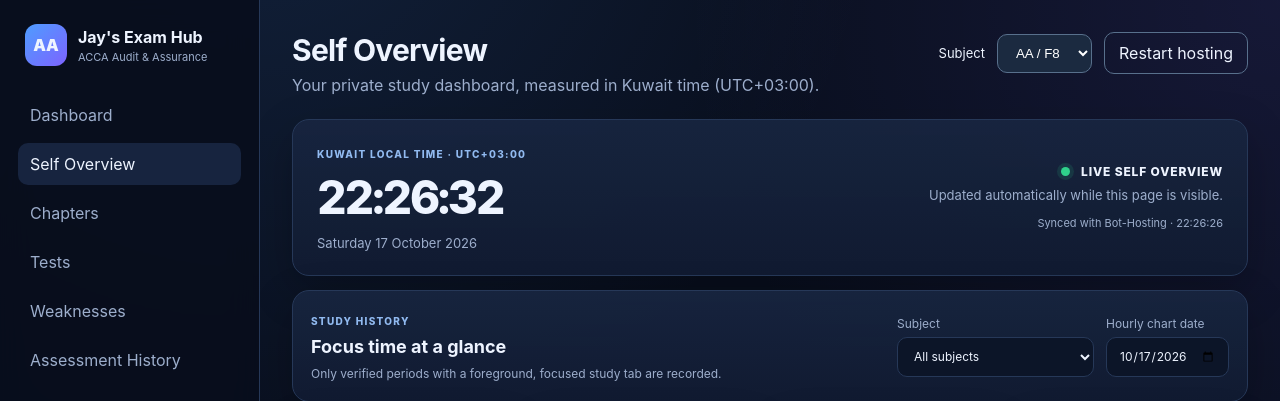
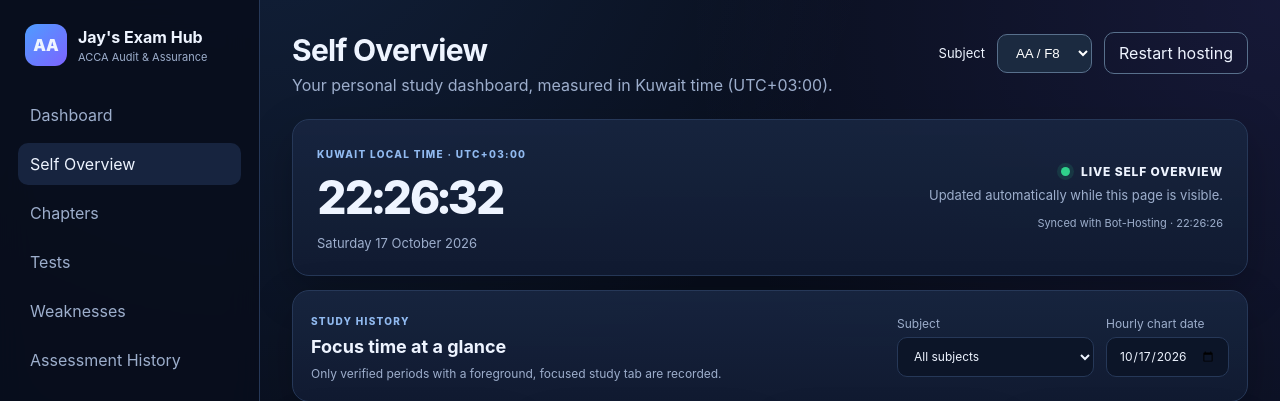
Before and after one commit to fighterzsuper-droid/ChapterTracker, a Flask app: page /self-overview in a window 1280 px wide. Shown: the top 401 px of the page. Run offline with Flask 3, Linux system fonts and the light colour scheme; data that the repository does not hold is empty.

Commit message:
Clarify overview privacy while hub has no login

```diff
--- a/templates/self_overview.html
+++ b/templates/self_overview.html
@@ -1,7 +1,7 @@
 {% extends "base.html" %}
 {% block title %}Self Overview — Jay Study Hub{% endblock %}
 {% block heading %}Self Overview{% endblock %}
-{% block subheading %}Your private study dashboard, measured in Kuwait time (UTC+03:00).{% endblock %}
+{% block subheading %}Your personal study dashboard, measured in Kuwait time (UTC+03:00).{% endblock %}
 {% block content %}
 <section class="overview-top card" aria-label="Live Kuwait clock and tracking status">
   <div class="overview-clock">
```
